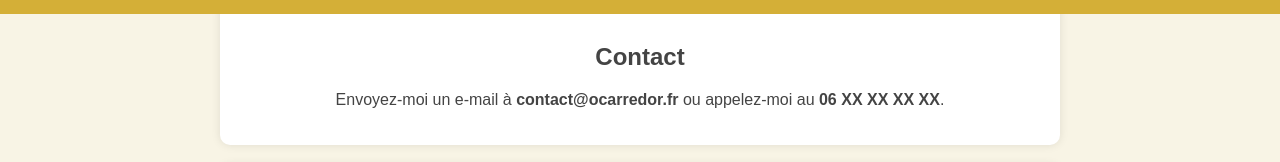
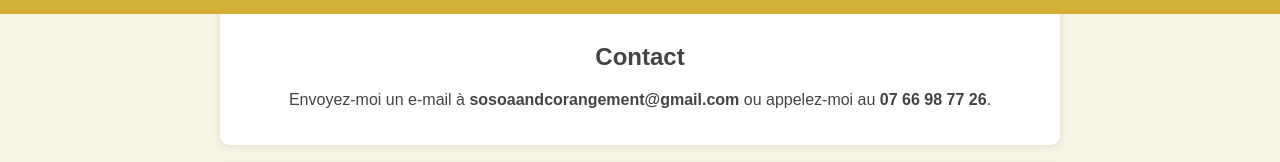
Before and after one commit to SosoandCo/OcarredOr, a plain HTML site: page index.html in a window 1280 px wide. Shown: the part 786-948 px from the top of the page. Drawn offline with Linux system fonts and the light colour scheme.

Commit message:
Update index.html

```diff
--- a/index.html
+++ b/index.html
@@ -95,7 +95,7 @@
     </div>
     <div class="container" id="contact">
         <h2>Contact</h2>
-        <p>Envoyez-moi un e-mail à <strong>contact@ocarredor.fr</strong> ou appelez-moi au <strong>06 XX XX XX XX</strong>.</p>
+        <p>Envoyez-moi un e-mail à <strong>sosoaandcorangement@gmail.com</strong> ou appelez-moi au <strong>07 66 98 77 26</strong>.</p>
     </div>
     <div class="container" id="rendezvous">
         <h2>Prendre Rendez-vous</h2>
```
